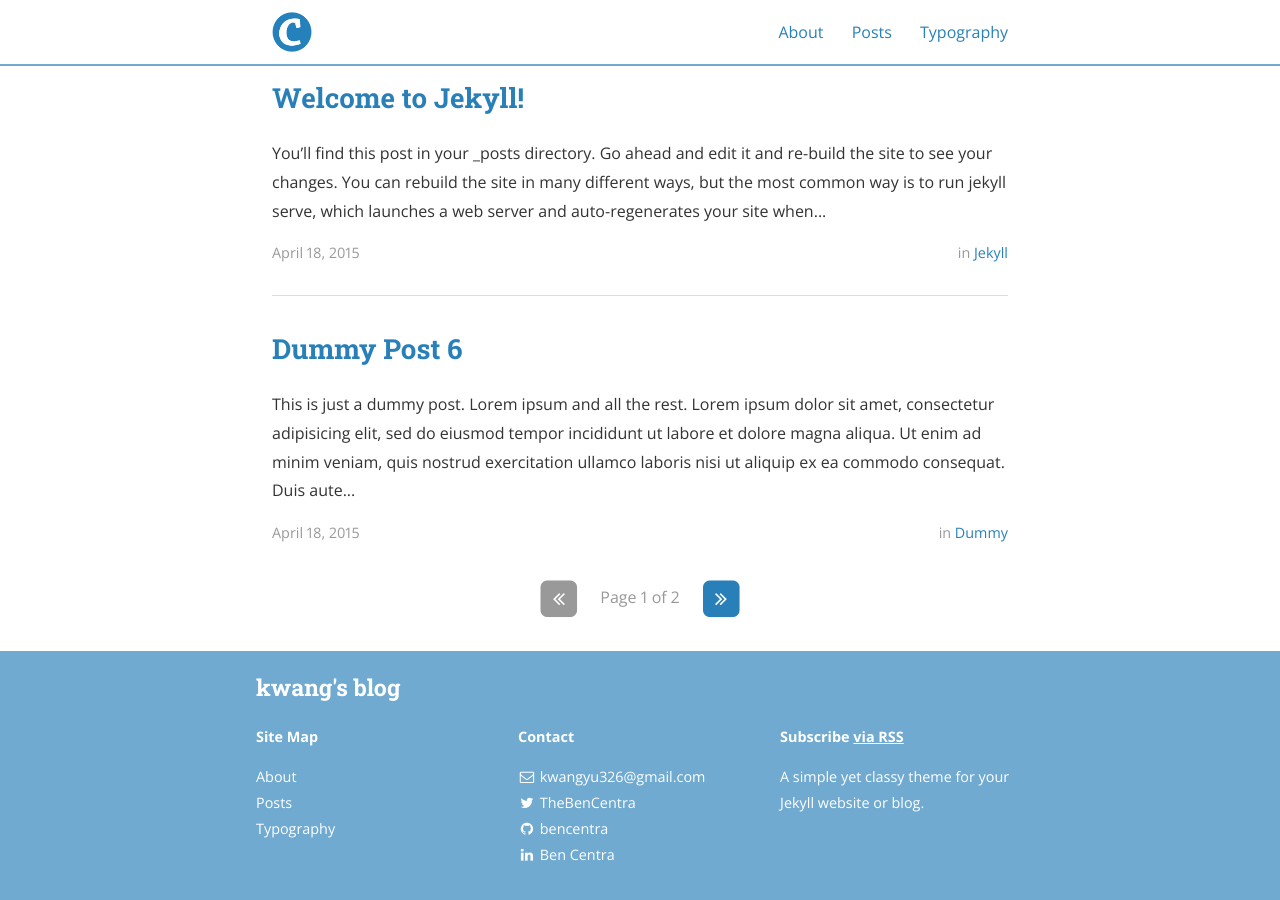
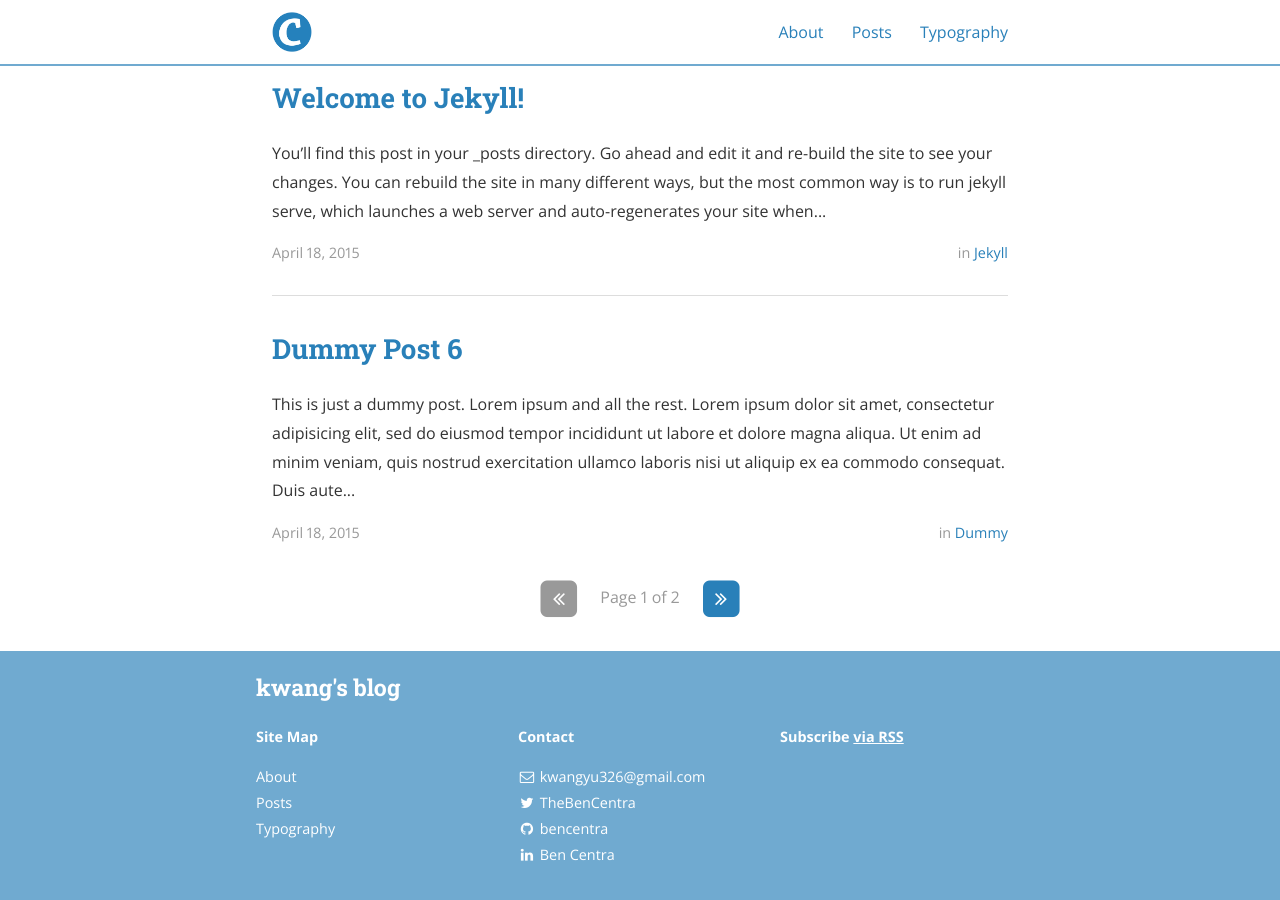
Before and after one commit to kwanguuuu/kwanguuuu.github.io, a Jekyll site: the page built from index.html, in a window 1280 px wide and 900 px high, scrolled down 1188 px. Built offline with Jekyll 4.4.1, drawn with Linux system fonts in a browser that asks for light colours; nearby versions of some CDN libraries; the list of posts is cut into pages by our own code; part of the change alters nothing that is shown.

```diff
--- a/_config.yml
+++ b/_config.yml
@@ -14,12 +14,14 @@ subtitle: "꾸준함에 욕심내기"
 email: kwangyu326@gmail.com
 name: Gwangyu Peter Kim
 description: >
-  A simple yet classy theme for your Jekyll website or blog.
+
+#  A simple yet classy theme for your Jekyll website or blog.
+
 # Base URL of site (i.e. /blog). It should always start with a slash,
 # and never end with a slash. Set it to a blank value if hosting at the
 # root of your server.
 baseurl: "" # the subpath of your site, e.g. /blog/
-url: "" # the base hostname & protocol for your site
+url: "https://kwanguuuu.github.io/" # the base hostname & protocol for your site
 cover: "/assets/header_image.jpg"
 logo: "/assets/logo.png"
 
@@ -81,28 +83,28 @@ social:
     username: TheBenCentra
     url: https://twitter.com/TheBenCentra
     desc: Follow me on Twitter
-    share: true
+    share: false
 
   - name: Facebook
     icon: facebook
     username: thebencentra
     url: ""
     desc: Friend me on Facebook
-    share: true
+    share: false
 
   - name: GitHub
     icon: github
     username: bencentra
-    url: https://github.com/bencentra
+    url: https://github.com/kwanguuuu
     desc: Fork me on GitHub
-    share: false
+    share: true
 
   - name: LinkedIn
     icon: linkedin
     username: Ben Centra
     url: https://www.linkedin.com/pub/ben-centra/47/769/60a
     desc: Connect with me on LinkedIn
-    share: true
+    share: false
 
   - name: Google+
     icon: google-plus
```
